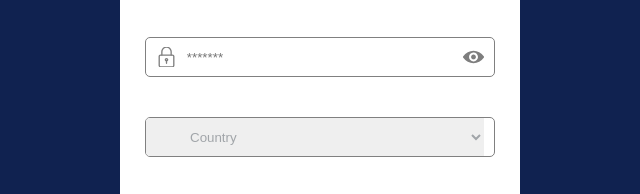
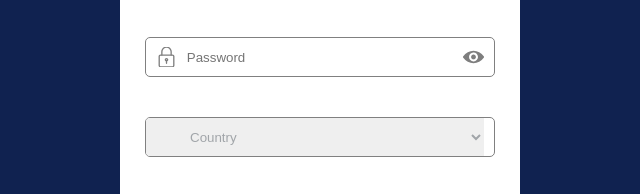
Before and after one commit to HaidaiAndrii/CHI-hw-pr1, a website: page src/index.html in a window 1280 px wide. Shown: the part 1107-1301 px from the top of the page, 320-960 px from the left. Drawn offline with nearby package versions, Linux system fonts and the light colour scheme; files that its build step writes are made by us from their sources.

Commit message:
small fixes

```diff
--- a/src/index.html
+++ b/src/index.html
@@ -242,7 +242,7 @@
                 <div class="form__inputSection pass">
                     <label class="form__icon form__passIcon" for="password">
                 </label>
-                    <input type="password" placeholder="*******" class="form__input js-input-pass" id="password" />
+                    <input type="password" placeholder="Password" class="form__input js-input-pass" id="password" />
                     <label class="form__eyeIcon form__icon">
                 </label>
                 </div>
```
Also changed, not shown: dist/index.html.
